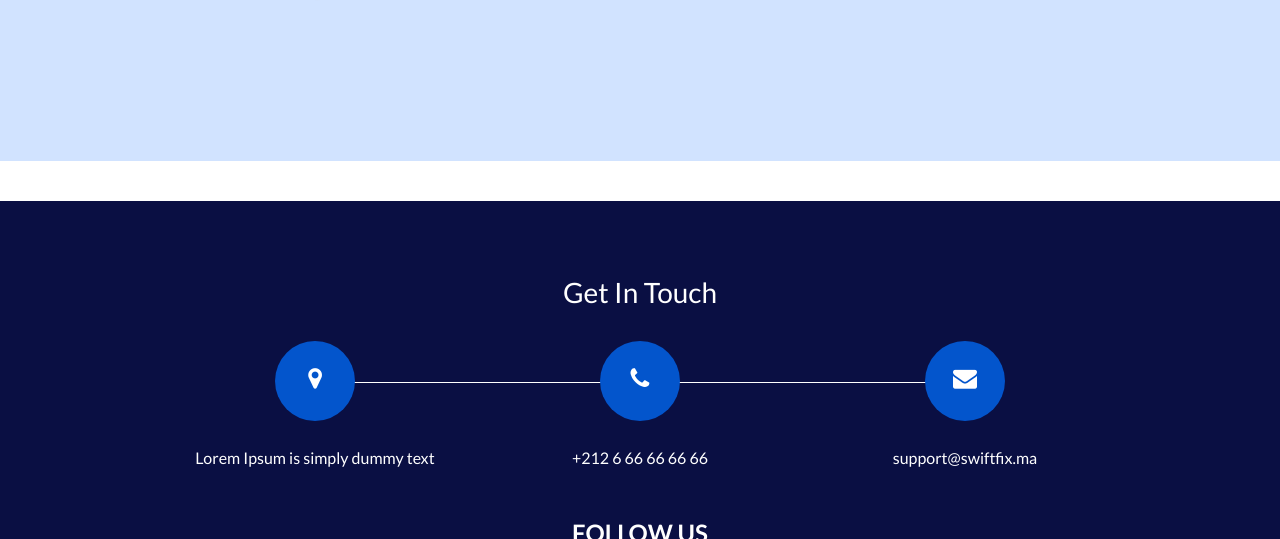
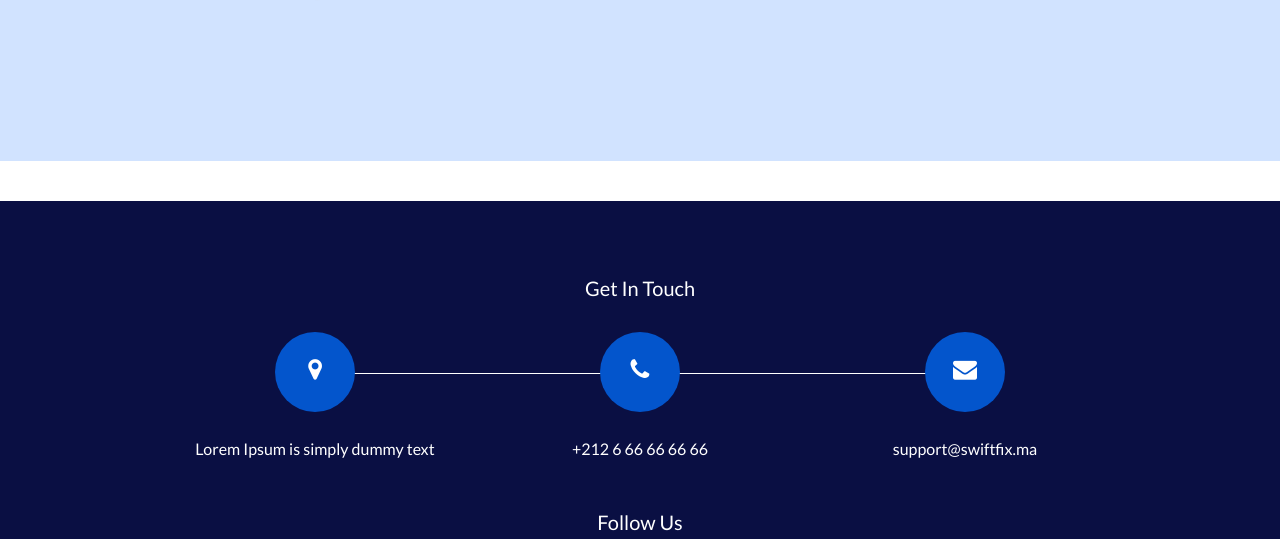
Before and after one commit to MERIEM-BALIBLA/Site-Web, a plain HTML site: page index.html in a window 1280 px wide. Shown: the part 1812-2351 px from the top of the page. Drawn offline with nearby package versions, Linux system fonts and the light colour scheme; some packages are replaced by stand-ins of ours.

Commit message:
Update index.html
modification

```diff
--- a/index.html
+++ b/index.html
@@ -216,9 +216,9 @@
   <!-- info section -->
   <section class="info_section ">
     <div class="container">
-      <h3>
+      <h5>
         Get In Touch
-      </h3>
+      </h5>
       <div class="row">
         <div class="col-lg-10 mx-auto">
           <div class="info_items">
@@ -265,9 +265,9 @@
       </div>
     </div>
     <div class="social-box">
-      <h4>
+      <h5>
         Follow Us
-      </h4>
+      </h5>
       <div class="box">
         <a href="facebook.com">
           <i class="fa fa-facebook" aria-hidden="true"></i>
```
